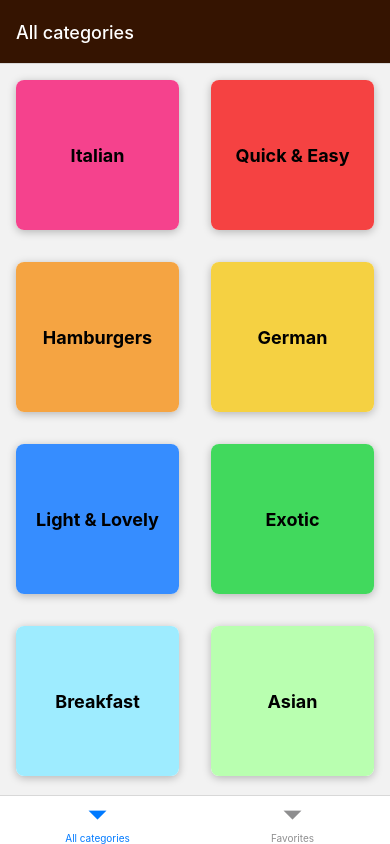
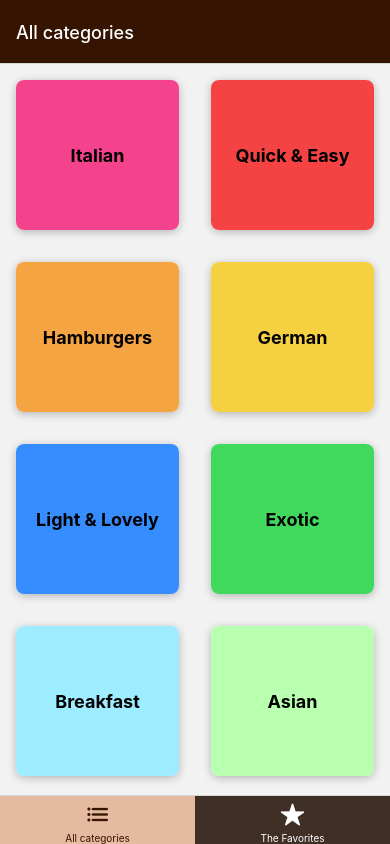
Before and after one commit to djedjethai/testReactNative, a React Native app: screen / in a window 390 px wide. Built offline with nearby package versions, Linux system fonts and the light colour scheme.

Commit message:
Navigation done

```diff
--- a/App.js
+++ b/App.js
@@ -1,8 +1,9 @@
-import { StatusBar } from 'expo-status-bar';
-import { StyleSheet } from 'react-native';
+import { StatusBar } from 'expo-status-bar'
+import { StyleSheet } from 'react-native'
 import { NavigationContainer } from '@react-navigation/native'
 import { createNativeStackNavigator } from '@react-navigation/native-stack'
-import { createBottomTabNavigator } from '@react-navigation/bottom-tabs';
+import { createBottomTabNavigator } from '@react-navigation/bottom-tabs'
+import { Ionicons } from '@expo/vector-icons'
 
 import CategoriesScreen from './screens/CategoriesScreen'
 import MealsOverviewScreen from './screens/MealsOverviewScreen'
@@ -22,6 +23,12 @@ function BottomTabsNavigator(){
 					backgroundColor: '#351401',
 				},
 				headerTintColor: 'white', // color text
+				tabBarStyle: {
+          				backgroundColor: '#3f2f25',
+        			},
+				tabBarActiveTintColor: '#351401',
+				tabBarInactiveTintColor: 'white',
+				tabBarActiveBackgroundColor: '#e4baa1',
 	  		}}
 		>
       			<Tab.Screen
@@ -29,10 +36,29 @@ function BottomTabsNavigator(){
 				component={CategoriesScreen}
 				options={{
 					title: 'All categories',
-					// contentStyle: {backgroundColor: '#3f2f25'},
+					tabBarIcon: ({ color, size }) => (
+						<Ionicons
+							name="list"
+							color={color}
+							size={size}
+						/>
+					)
 				}}
 			/>
-      			<Tab.Screen name="Favorites" component={FavoritesScreen} />
+      			<Tab.Screen
+				name="Favorites"
+				component={FavoritesScreen}
+				options={{
+					title: 'The Favorites',
+					tabBarIcon: ({ color, size }) => (
+						<Ionicons
+							name="star"
+							color={color}
+							size={size}
+						/>
+					)
+				}}
+			/>
     		</Tab.Navigator>
   	);
 
```
